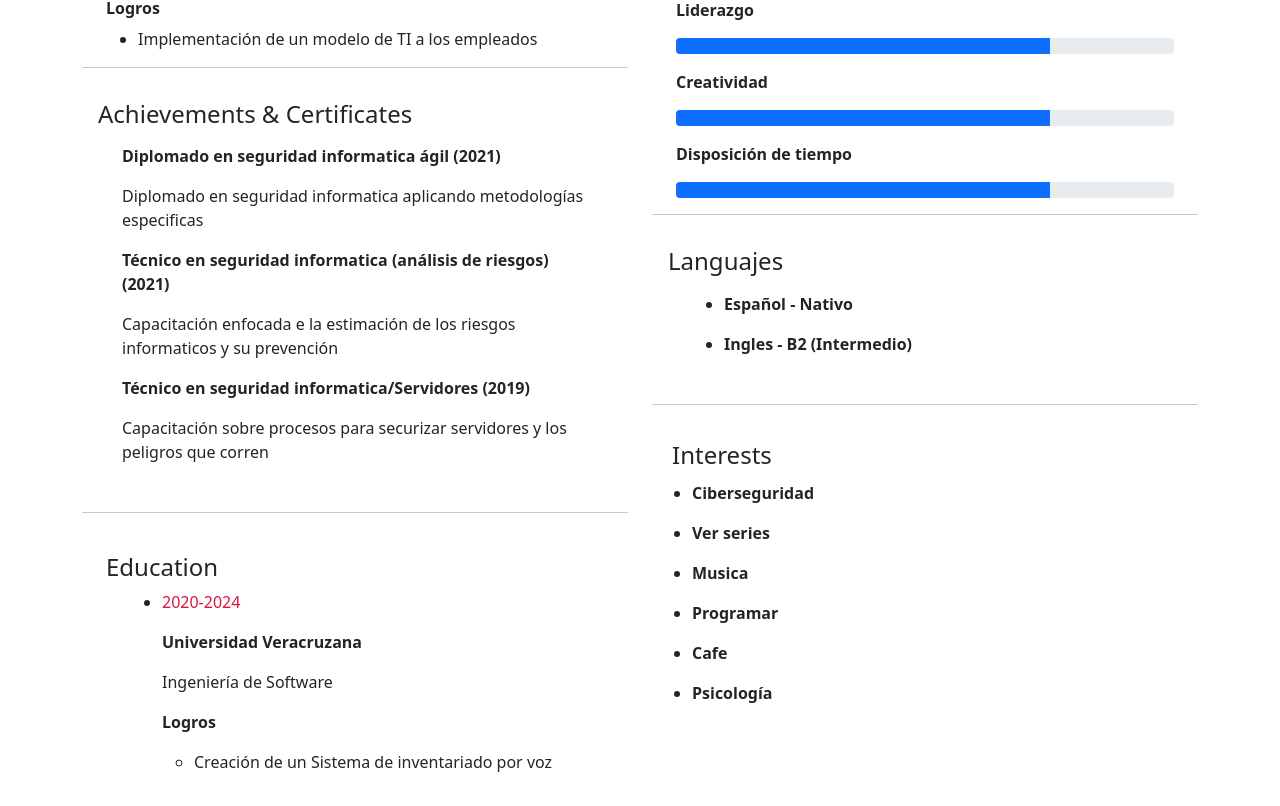
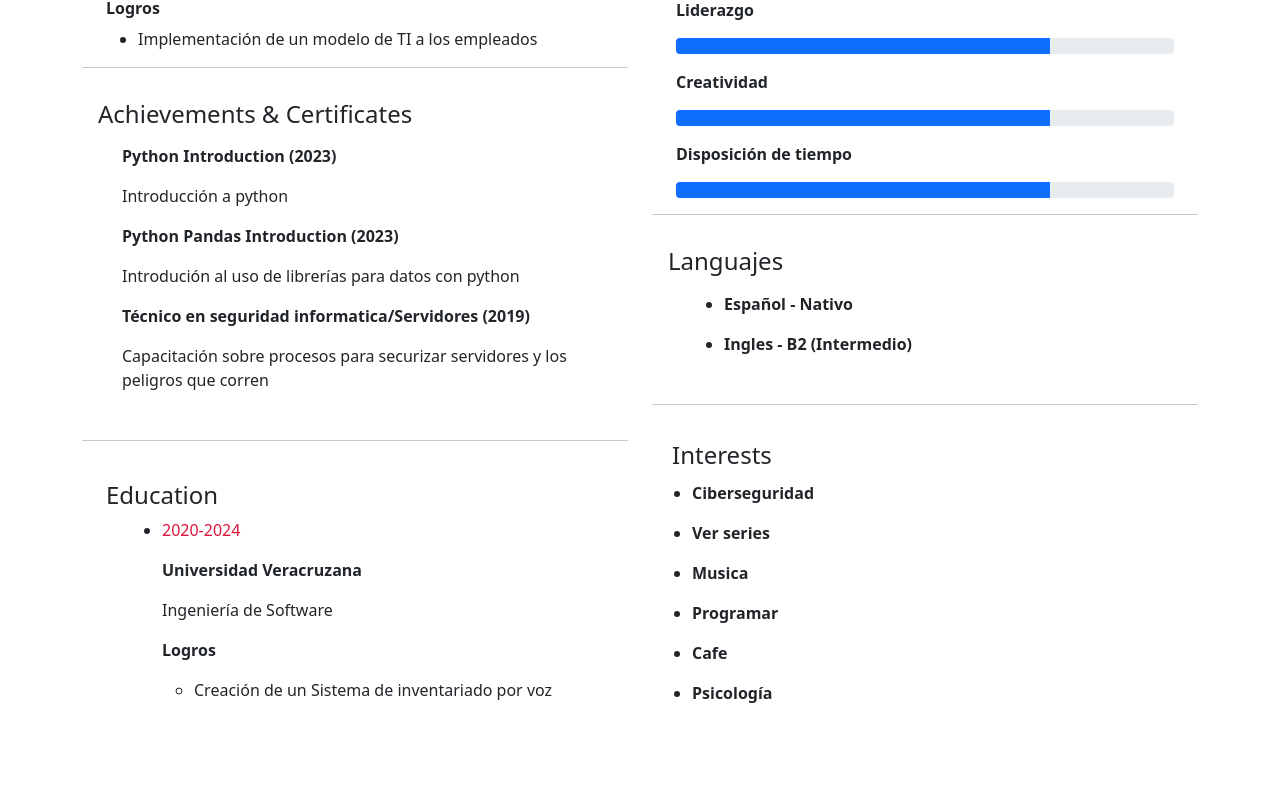
Before and after one commit to Adpsec/adpsec.github.io, an Angular app: page / in a window 1280 px wide. Shown: the part 760-1566 px from the top of the page. After the commit the page ends 1513 px from the top, so only its background shows below. Built offline with nearby package versions, Linux system fonts and the light colour scheme.

Commit message:
Agregando certificados

```diff
--- a/src/app/components/certificates-cv/certificates-cv.component.ts
+++ b/src/app/components/certificates-cv/certificates-cv.component.ts
@@ -14,15 +14,17 @@ export class CertificatesCvComponent implements OnInit {
   ngOnInit(): void {
 
     const cert1 = {
-      nombre: "Diplomado en seguridad informatica ágil",
-      fecha: "2021",
-      descripcion: "Diplomado en seguridad informatica aplicando metodologías especificas"
+      nombre: "Python Introduction",
+      fecha: "2023",
+      descripcion: "Introducción a python",
+      Image: "/home/peter/Documentos/adpsec.github.io/src/assets/images/Adriel Peregrina - Python.png"
     }
 
     const cert2 = {
-      nombre: "Técnico en seguridad informatica (análisis de riesgos)",
-      fecha: "2021",
-      descripcion: "Capacitación enfocada e la estimación de los riesgos informaticos y su prevención"
+      nombre: "Python Pandas Introduction",
+      fecha: "2023",
+      descripcion: "Introdución al uso de librerías para datos con python",
+      Image: "/home/peter/Documentos/adpsec.github.io/src/assets/images/Adriel Peregrina - Pandas.png"
     }
 
     const cert3 = {
```
